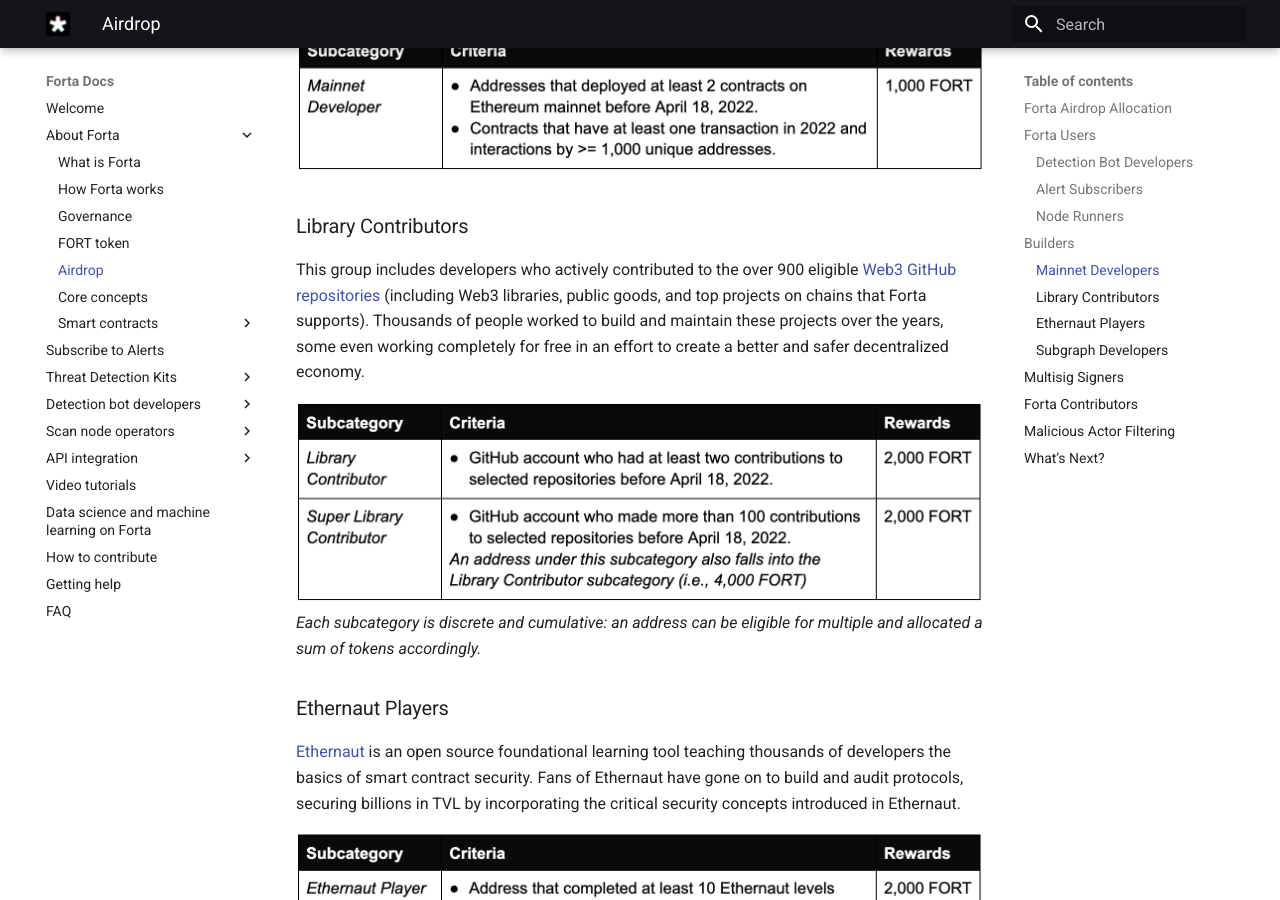
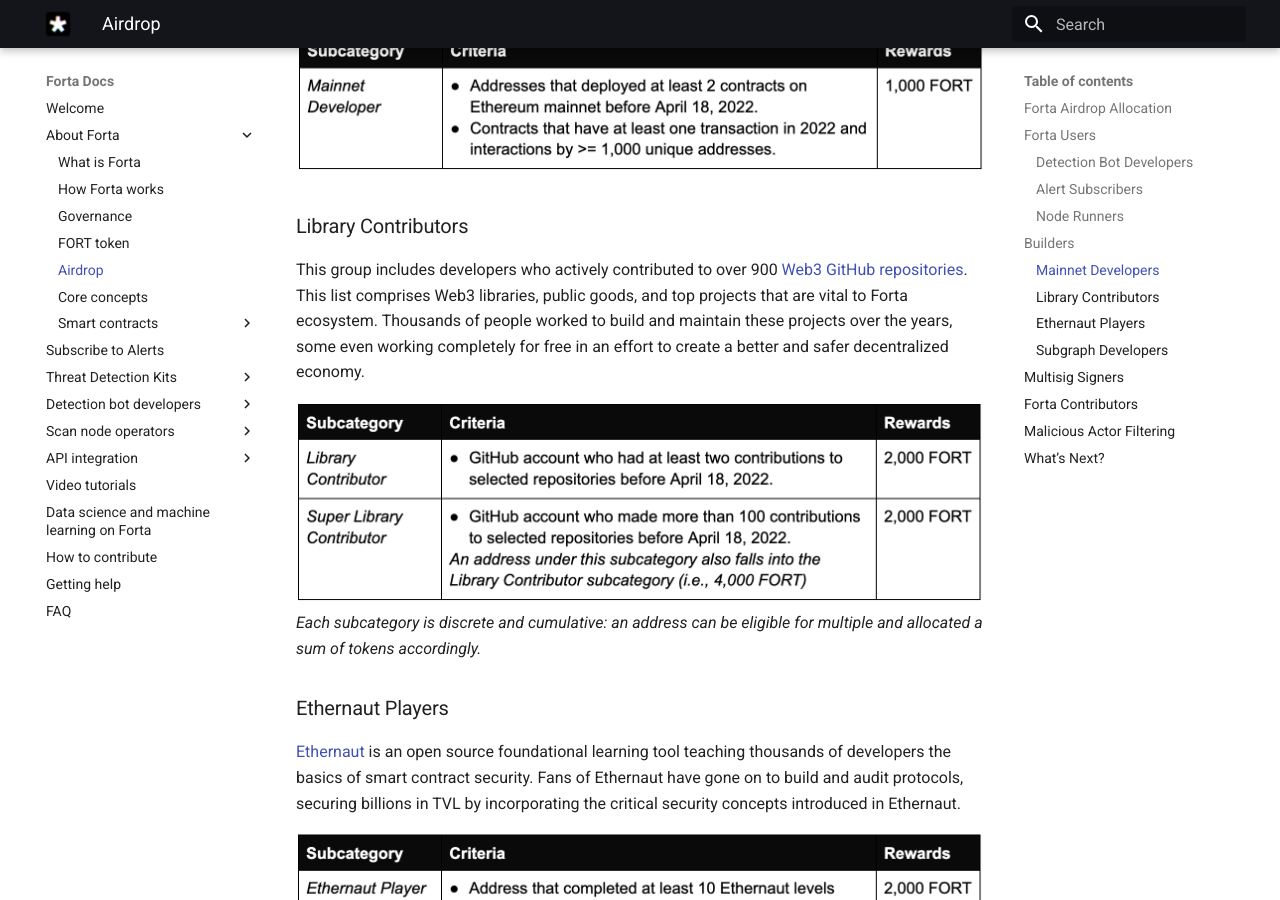
Before and after one commit to forta-network/docs, an MkDocs documentation site: the page built from docs/airdrop.md, in a window 1280 px wide and 900 px high, scrolled down 2901 px. Built offline with MkDocs 1.6.1 and Material for MkDocs 9.7.7, drawn with Linux system fonts in a browser that asks for light colours.

Commit message:
Add more clarity to web3 github project selections

```diff
--- a/docs/airdrop.md
+++ b/docs/airdrop.md
@@ -48,7 +48,7 @@
 
 ### Library Contributors
 
-This group includes developers who actively contributed to the over 900 eligible [Web3 GitHub repositories](https://docs.google.com/spreadsheets/d/1VgLQIiceycJf0i6gofPTWi05UCfJJ4PURBEvkSCLG-E/edit?usp=sharing) (including Web3 libraries, public goods, and top projects on chains that Forta supports). Thousands of people worked to build and maintain these projects over the years, some even working completely for free in an effort to create a better and safer decentralized economy.
+This group includes developers who actively contributed to over 900 [Web3 GitHub repositories](https://docs.google.com/spreadsheets/d/1VgLQIiceycJf0i6gofPTWi05UCfJJ4PURBEvkSCLG-E/edit?usp=sharing). This list comprises Web3 libraries, public goods, and top projects that are vital to Forta ecosystem. Thousands of people worked to build and maintain these projects over the years, some even working completely for free in an effort to create a better and safer decentralized economy.
 
 ![Library Contributors](airdrop-table6.png)
 *Each subcategory is discrete and cumulative: an address can be eligible for multiple and allocated a sum of tokens accordingly.*
```
